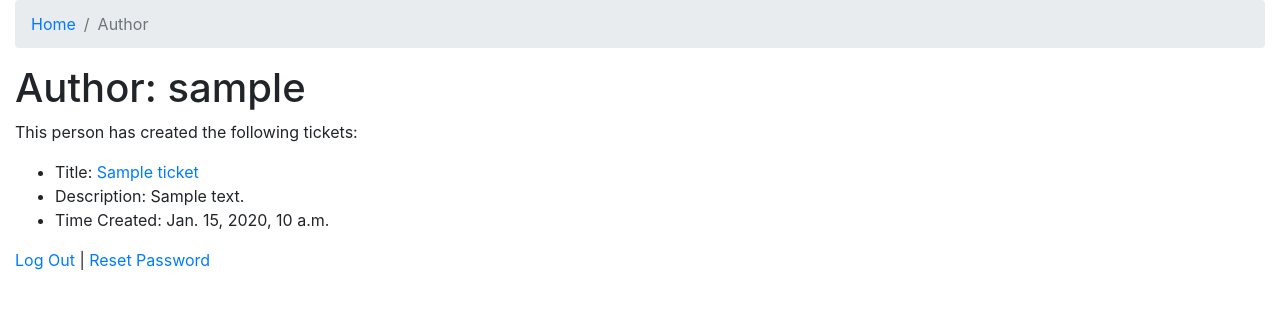
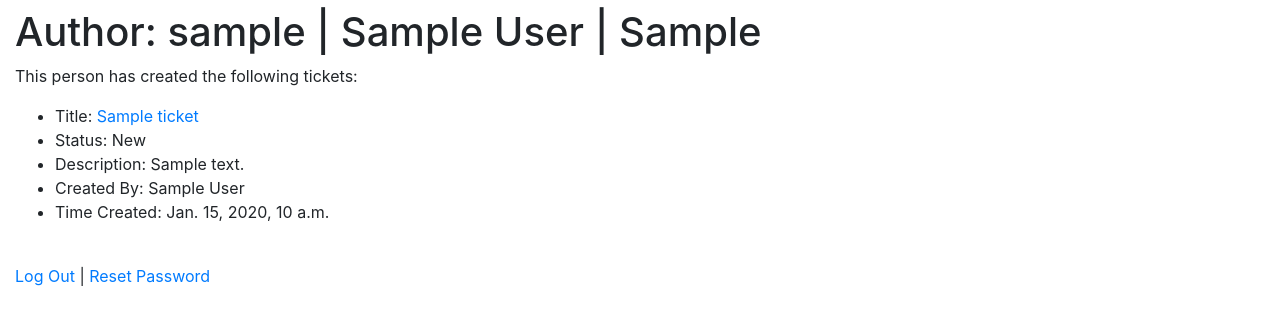
Before and after one commit to josephdubon/django-bugtracker, a Django app: page /authors/1/ in a window 1280 px wide. Shown: the top 325 px of the page. Run offline with Django 3.2, Linux system fonts and the light colour scheme; a user stored in the database is signed in; tables that the repository leaves empty hold one stand-in row (values such as "Sample post"); some libraries are stand-ins or nearby versions.

Commit message:
Updated layout with new views.py references.
Took 1 minute

```diff
--- a/templates/author_detail.html
+++ b/templates/author_detail.html
@@ -3,23 +3,20 @@
 {% block title %}{{ author.username }}{% endblock %}
 
 {% block content %}
-    <nav aria-label="breadcrumb">
-        <ol class="breadcrumb">
-            <li class="breadcrumb-item " aria-current="page"><a href="{% url 'home' %}">Home</a></li>
-            <li class="breadcrumb-item active">Author</li>
-        </ol>
-    </nav>
     <h1>{{ heading }}</h1>
     {% if user.is_authenticated %}
-        <h1>Author: {{ author.username }}</h1>
+        <h1>Author: {{ author }}</h1>
         <p>
             This person has created the following tickets:
         </p>
         <ul>
             {% for ticket in tickets %}
                 <li>Title: <a href="/tickets/{{ ticket.id }}">{{ ticket.title }}</a></li>
+                <li>Status: {{ ticket.status_of_ticket }}</li>
                 <li>Description: {{ ticket.description }}</li>
+                <li>Created By: {{ ticket.author_of_ticket.displayname }}</li>
                 <li>Time Created: {{ ticket.time_created }}</li>
+                <br/>
             {% endfor %}
         </ul>
         <p>
```
